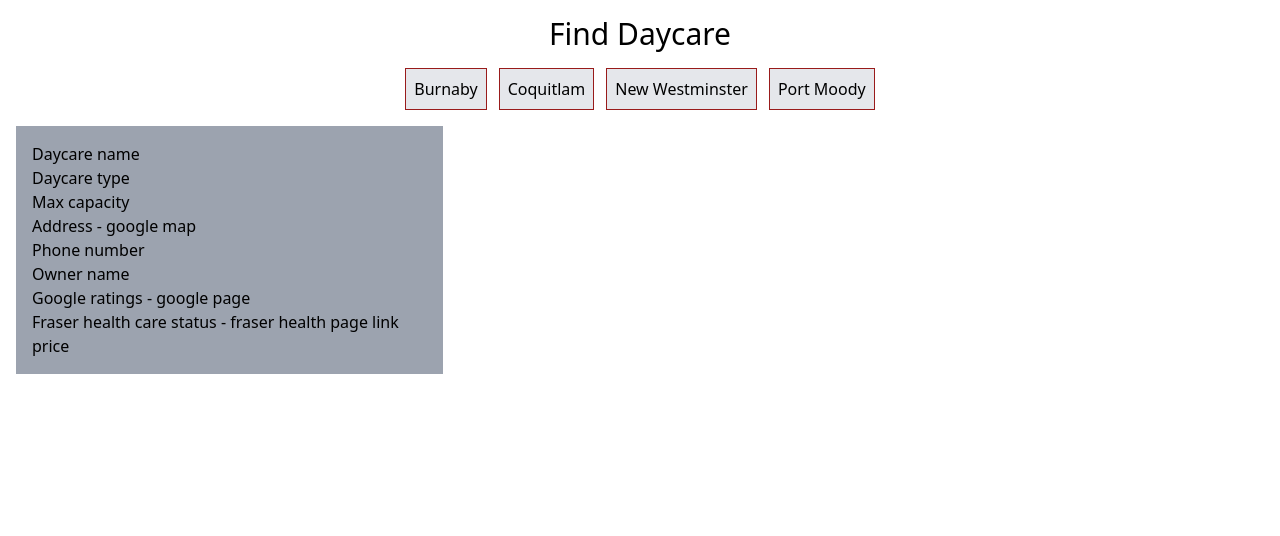
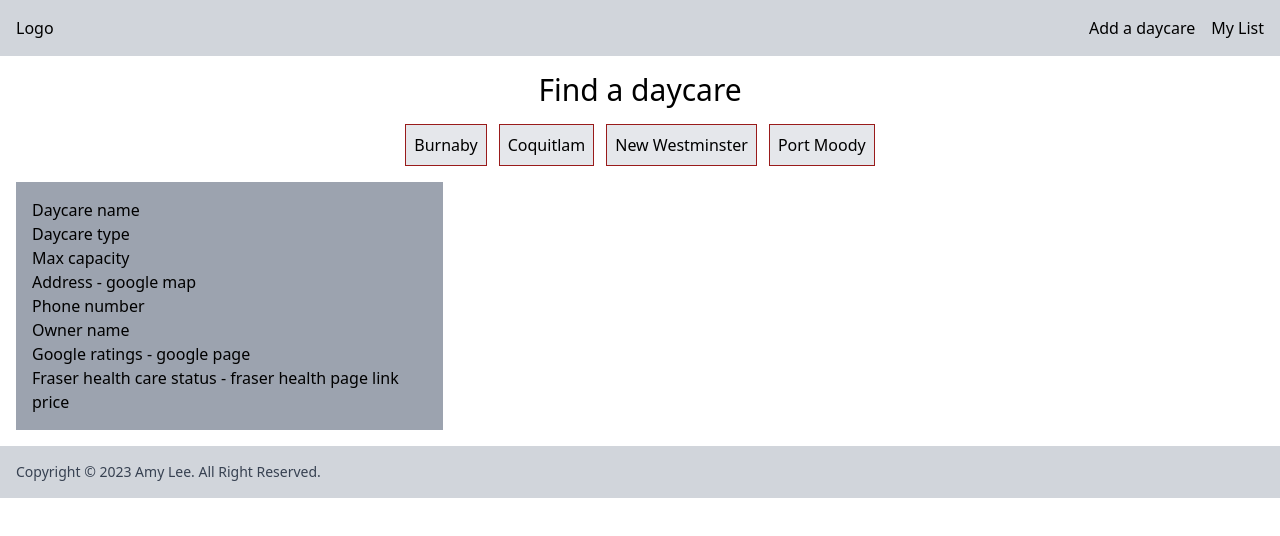
Before and after one commit to amysujunglee/find-daycare, a React (Create React App) app: page / in a window 1280 px wide. Shown: the top 536 px of the page. Built offline with nearby package versions, Linux system fonts and the light colour scheme; the HTML template or start-up script is replaced by a standard one.

Commit message:
adding the global header and footer components

```diff
--- /dev/null
+++ b/src/components/Footer.js
@@ -0,0 +1,11 @@
+import React from 'react'
+
+const Footer = () => {
+    return (
+        <footer className='bg-gray-300 p-4'>
+            <p className='text-sm text-gray-700'>Copyright &copy; 2023 Amy Lee. All Right Reserved.</p>
+        </footer>
+    )
+}
+
+export default Footer
--- /dev/null
+++ b/src/components/Header.js
@@ -0,0 +1,15 @@
+import React from 'react'
+
+const Header = () => {
+    return (
+        <header className='bg-gray-300 p-4'>
+            <ul className='flex'>
+                <li className='mr-auto'><a href="/" className='hover:underline hover:underline-offset-4'>Logo</a></li>
+                <li><a href="/add-daycare" className='hover:underline hover:underline-offset-4'>Add a daycare</a></li>
+                <li className='ml-4'><a href="/favourites" className='hover:underline hover:underline-offset-4'>My List</a></li>
+            </ul>
+        </header>
+    )
+}
+
+export default Header
--- a/src/components/RegionBtn.js
+++ b/src/components/RegionBtn.js
@@ -2,7 +2,7 @@ import React from 'react'
 
 const RegionBtn = (props) => {
     return (
-        <button className='bg-gray-200 p-2 border border-red-800'>{props.name}</button>
+        <button className='bg-gray-200 p-2 border border-red-800 hover:bg-gray-400'>{props.name}</button>
     )
 }
 
--- a/src/pages/AddDaycare.js
+++ b/src/pages/AddDaycare.js
@@ -1,9 +1,13 @@
 import React from 'react'
+import Header from '../components/Header'
+import Footer from '../components/Footer'
 
 const AddDaycarePage = () => {
     return (
         <div>
+            <Header />
             Add Daycare page
+            <Footer />
         </div>
     )
 }
--- a/src/pages/AllDaycares.js
+++ b/src/pages/AllDaycares.js
@@ -1,11 +1,14 @@
 import React from 'react'
 import RegionBtn from '../components/RegionBtn'
 import Daycare from '../components/Daycare'
+import Header from '../components/Header'
+import Footer from '../components/Footer'
 
 const AllDaycaresPage = () => {
     return (
         <div>
-            <h1 className="text-3xl w-full text-center my-4">Find Daycare</h1>
+            <Header />
+            <h1 className="text-3xl w-full text-center my-4">Find a daycare</h1>
             <div className="flex w-full mx-0 gap-3 justify-center">
                 <RegionBtn name="Burnaby" />
                 <RegionBtn name="Coquitlam" />
@@ -13,6 +16,7 @@ const AllDaycaresPage = () => {
                 <RegionBtn name="Port Moody" />
             </div>
             <Daycare />
+            <Footer />
         </div>
     )
 }
--- a/src/pages/Favourites.js
+++ b/src/pages/Favourites.js
@@ -1,9 +1,13 @@
 import React from 'react'
+import Header from '../components/Header'
+import Footer from '../components/Footer'
 
 const FavouritesPage = () => {
     return (
         <div>
+            <Header />
             Favourites Page
+            <Footer />
         </div>
     )
 }
```
